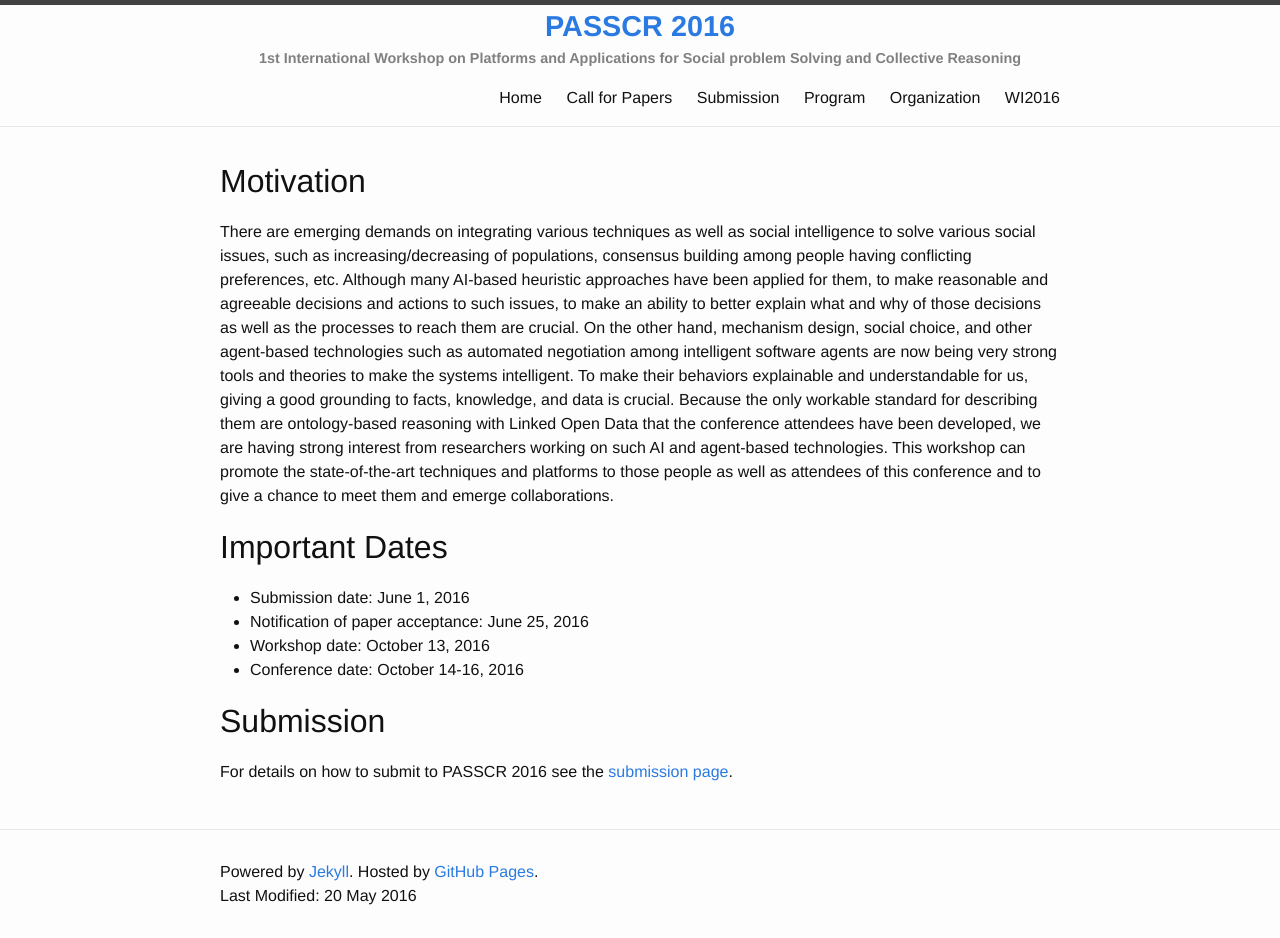
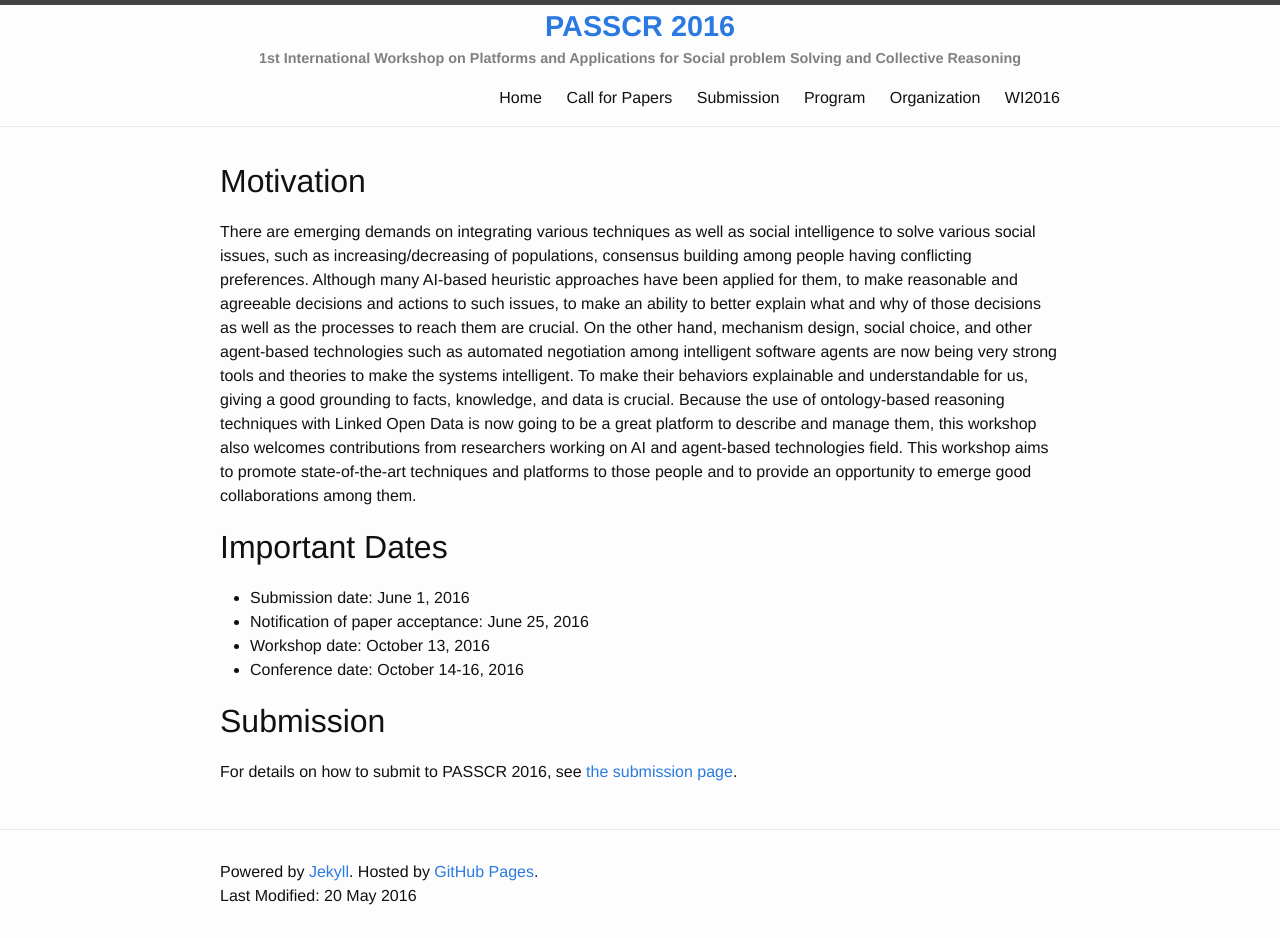
Before and after one commit to passcr/passcr.github.io, a Jekyll site: the page built from index.md, in a window 1280 px wide. Built offline with Jekyll 4.4.1, drawn with Linux system fonts in a browser that asks for light colours.

Commit message:
modified cpf.md and index.md

```diff
--- a/index.md
+++ b/index.md
@@ -4,7 +4,7 @@ title: Home
 permalink: /
 ---
 # Motivation
-There are emerging demands on integrating various techniques as well as social intelligence to solve various social issues, such as increasing/decreasing of populations, consensus building among people having conflicting preferences, etc. Although many AI-based heuristic approaches have been applied for them, to make reasonable and agreeable decisions and actions to such issues, to make an ability to better explain what and why of those decisions as well as the processes to reach them are crucial. On the other hand, mechanism design, social choice, and other agent-based technologies such as automated negotiation among intelligent software agents are now being very strong tools and theories to make the systems intelligent. To make their behaviors explainable and understandable for us, giving a good grounding to facts, knowledge, and data is crucial. Because the only workable standard for describing them are ontology-based reasoning with Linked Open Data that the conference attendees have been developed, we are having strong interest from researchers working on such AI and agent-based technologies. This workshop can promote the state-of-the-art techniques and platforms to those people as well as attendees of this conference and to give a chance to meet them and emerge collaborations.
+There are emerging demands on integrating various techniques as well as social intelligence to solve various social issues, such as increasing/decreasing of populations, consensus building among people having conflicting preferences. Although many AI-based heuristic approaches have been applied for them, to make reasonable and agreeable decisions and actions to such issues, to make an ability to better explain what and why of those decisions as well as the processes to reach them are crucial. On the other hand, mechanism design, social choice, and other agent-based technologies such as automated negotiation among intelligent software agents are now being very strong tools and theories to make the systems intelligent. To make their behaviors explainable and understandable for us, giving a good grounding to facts, knowledge, and data is crucial. Because the use of ontology-based reasoning techniques with Linked Open Data is now going to be a great platform to describe and manage them, this workshop also welcomes contributions from researchers working on  AI and agent-based technologies field. This workshop aims to promote state-of-the-art techniques and platforms to those people and to provide an opportunity to emerge good collaborations among them.
 
 # Important Dates
 
@@ -14,4 +14,4 @@ There are emerging demands on integrating various techniques as well as social i
 * Conference date: October 14-16, 2016
 
 # Submission
-For details on how to submit to PASSCR 2016 see the [submission page](http://passcr.org/submission/).
+For details on how to submit to PASSCR 2016, see [the submission page](http://passcr.org/submission/).
```
Also changed, not shown: cfp.md (+4 -2 lines).
